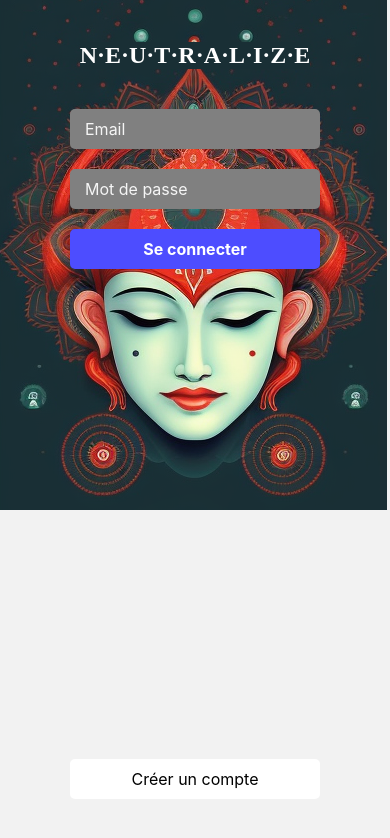
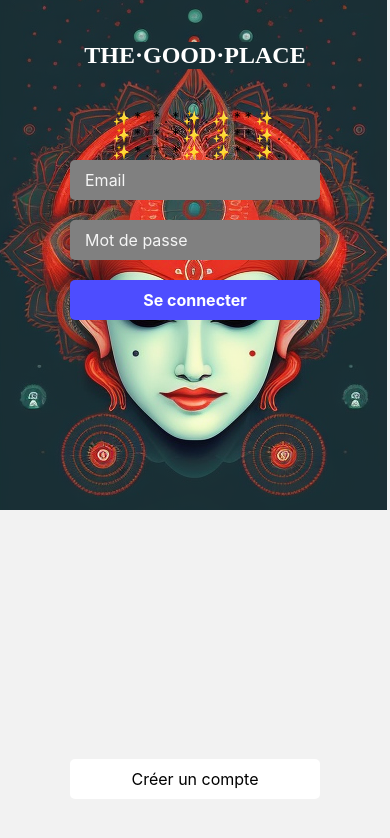
Before and after one commit to jogit64/neutralize, a React Native app: screen / in a window 390 px wide. Shown: the top 838 px of the page. Built offline with nearby package versions, Linux system fonts and the light colour scheme; a web font is replaced by a local one.

Commit message:
Sauvegarde pour chgt approche font - les fonts fonctionnent sur web mais pas apk ni expo - sauvegrade pour pouvoir commenter l'approche actuelle et tenter des modification sur une autre branche

```diff
--- a/App.tsx
+++ b/App.tsx
@@ -85,7 +85,10 @@
   return (
     <ImageBackground source={backgroundImage} style={AppStyle.container}>
       <View style={AppStyle.contentContainer}>
-        <Text style={AppStyle.title}>N·E·U·T·R·A·L·I·Z·E</Text>
+        <Text style={AppStyle.title}>THE·GOOD·PLACE</Text>
+        <Text> ✨ * . * . * ✨ . ✨ * * ✨ .</Text>
+        <Text> ✨ * . * . * ✨ . ✨ * * ✨ .</Text>
+        <Text> ✨ * . * . * ✨ . ✨ * * ✨ .</Text>
 
         <TextInput
           style={AppStyle.textInput}
--- a/package.json
+++ b/package.json
@@ -21,7 +21,7 @@
     "expo-status-bar": "~1.4.4",
     "firebase": "^9.21.0",
     "react": "18.2.0",
-    "react-native": "0.71.7",
+    "react-native": "0.71.8",
     "react-native-gesture-handler": "~2.9.0",
     "react-native-safe-area-context": "^4.5.0",
     "react-native-screens": "~3.20.0",
```
Also changed, not shown: 1 other file (tests, documents, lock files or other folders).
